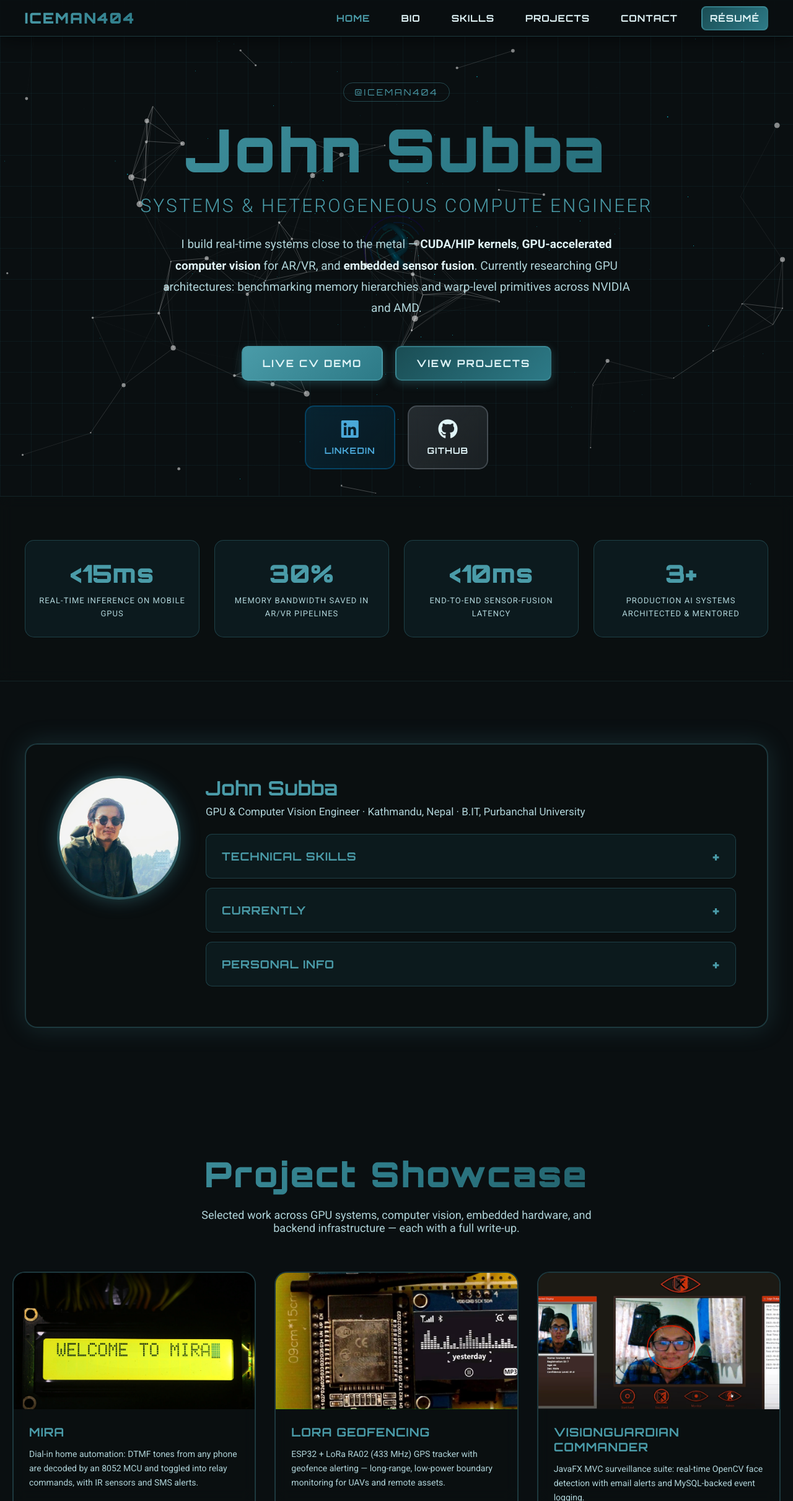
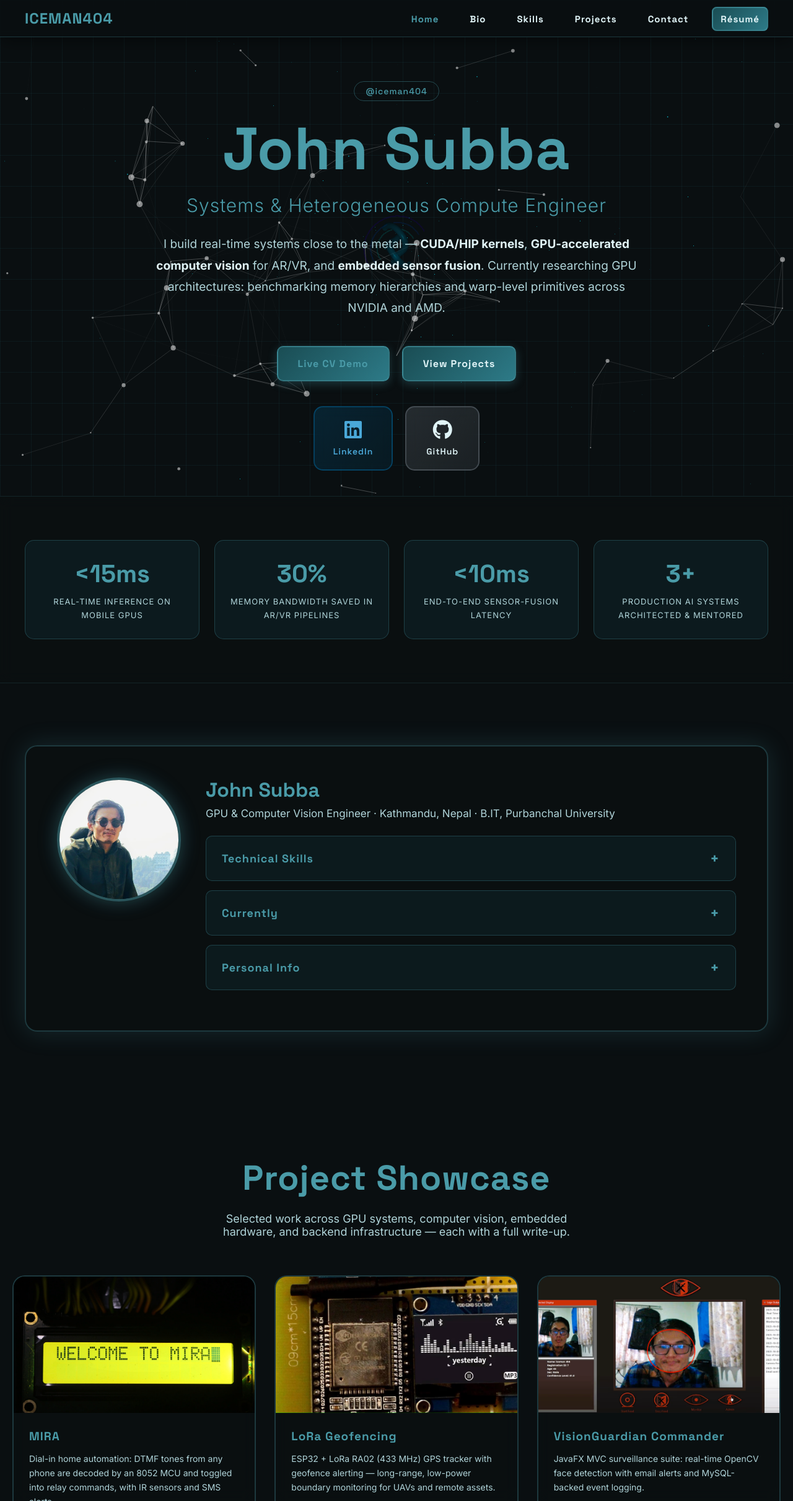
Before and after one commit to iceman404/Creative-Coder-Portfolio, a plain HTML site: page index.html in a window 1280 px wide. Shown: the top 2421 px of the page at 62% size. Drawn offline with nearby package versions, Linux system fonts and the light colour scheme; animation ran at ten frames a second.

Commit message:
Refined-dark typography: Space Grotesk/Inter/JetBrains Mono
Replace Orbitron + neon glow + gradient headlines + all-caps shouting
with a modern dev-tools type system:
- Headings/nav/buttons: Space Grotesk (solid teal, no glow)
- Body: Inter
- Tech chips: JetBrains Mono
- Micro-labels (badges, metric captions) keep uppercase; everything
  else sentence case with sane tracking
- Scope list-style shields on project-page navs
- font-weight 900 -> 700 (Space Grotesk has no 900)

```diff
--- a/index.html
+++ b/index.html
@@ -30,7 +30,7 @@
   <!-- Fonts & icons -->
   <link rel="preconnect" href="https://fonts.googleapis.com">
   <link rel="preconnect" href="https://fonts.gstatic.com" crossorigin>
-  <link href="https://fonts.googleapis.com/css2?family=Roboto:wght@300;400;700;900&family=Orbitron:wght@400;700;900&display=swap" rel="stylesheet">
+  <link href="https://fonts.googleapis.com/css2?family=Space+Grotesk:wght@500;600;700&family=Inter:wght@300;400;500;600;700&family=JetBrains+Mono:wght@400;600&display=swap" rel="stylesheet">
   <link rel="stylesheet" href="https://cdnjs.cloudflare.com/ajax/libs/font-awesome/6.4.2/css/all.min.css">
 
   <!-- Structured data -->
@@ -68,7 +68,7 @@
     }
 
     body {
-      font-family: 'Roboto', sans-serif;
+      font-family: 'Inter', sans-serif;
       background: #0a0f11;
       color: #e0f4f7;
       overflow-x: hidden;
@@ -113,14 +113,11 @@
     }
 
     nav .logo {
-      font-family: 'Orbitron', sans-serif;
+      font-family: 'Space Grotesk', 'Inter', sans-serif;
       font-size: 24px;
-      font-weight: 900;
-      background: linear-gradient(135deg, #4a9ba8, #2d7a87);
-      -webkit-background-clip: text;
-      -webkit-text-fill-color: transparent;
-      background-clip: text;
-      letter-spacing: 2px;
+      font-weight: 700;
+      color: #4a9ba8;
+      letter-spacing: 1px;
       text-decoration: none;
     }
 
@@ -136,8 +133,7 @@
       text-decoration: none;
       font-size: 15px;
       font-weight: 700;
-      font-family: 'Orbitron', sans-serif;
-      text-transform: uppercase;
+      font-family: 'Space Grotesk', 'Inter', sans-serif;
       letter-spacing: 1px;
       padding: 8px 12px;
       border-radius: 8px;
@@ -182,44 +178,32 @@
 
     .hero .handle-chip {
       display: inline-block;
-      font-family: 'Orbitron', sans-serif;
+      font-family: 'Space Grotesk', 'Inter', sans-serif;
       font-size: 14px;
-      letter-spacing: 3px;
+      letter-spacing: 1px;
       color: #4a9ba8;
       border: 1px solid rgba(74, 155, 168, 0.4);
       border-radius: 20px;
       padding: 6px 18px;
       margin-bottom: 22px;
-      text-transform: uppercase;
     }
 
     .hero h1 {
-      font-family: 'Orbitron', sans-serif;
+      font-family: 'Space Grotesk', 'Inter', sans-serif;
       font-size: clamp(40px, 8vw, 96px);
-      font-weight: 900;
-      background: linear-gradient(135deg, #4a9ba8, #2d7a87, #1a4d54, #4a9ba8);
-      background-size: 300% 300%;
-      -webkit-background-clip: text;
-      -webkit-text-fill-color: transparent;
-      background-clip: text;
-      animation: gradientShift 8s ease infinite;
+      font-weight: 700;
+      color: #4a9ba8;
       margin-bottom: 18px;
-      letter-spacing: 4px;
+      letter-spacing: 1px;
       line-height: 1.15;
-    }
-
-    @keyframes gradientShift {
-      0%, 100% { background-position: 0% 50%; }
-      50% { background-position: 100% 50%; }
     }
 
     .hero .subtitle {
       font-size: clamp(18px, 2.5vw, 30px);
       color: #4a9ba8;
       font-weight: 300;
-      letter-spacing: 3px;
+      letter-spacing: 1px;
       margin-bottom: 28px;
-      text-transform: uppercase;
     }
 
     .hero .tagline {
@@ -247,13 +231,12 @@
       color: #e0f4f7;
       font-size: 16px;
       font-weight: 700;
-      font-family: 'Orbitron', sans-serif;
+      font-family: 'Space Grotesk', 'Inter', sans-serif;
       cursor: pointer;
       transition: all 0.3s ease;
       border-radius: 10px;
       box-shadow: 0 4px 15px rgba(74, 155, 168, 0.3);
-      text-transform: uppercase;
-      letter-spacing: 2px;
+      letter-spacing: 1px;
       text-decoration: none;
       display: inline-block;
     }
@@ -266,7 +249,7 @@
     }
 
     .hero-btn.primary {
-      background: linear-gradient(135deg, #4a9ba8, #2d7a87);
+      color: #4a9ba8;
     }
 
     .hero-btn.primary:hover {
@@ -304,10 +287,9 @@
     }
 
     .social-card span {
-      font-family: 'Orbitron', sans-serif;
+      font-family: 'Space Grotesk', 'Inter', sans-serif;
       font-size: 14px;
       font-weight: 600;
-      text-transform: uppercase;
       letter-spacing: 1px;
     }
 
@@ -375,9 +357,9 @@
     }
 
     .metric-number {
-      font-family: 'Orbitron', sans-serif;
+      font-family: 'Space Grotesk', 'Inter', sans-serif;
       font-size: clamp(26px, 3.2vw, 40px);
-      font-weight: 900;
+      font-weight: 700;
       color: #4a9ba8;
       display: block;
       margin-bottom: 8px;
@@ -422,7 +404,7 @@
     }
 
     .profile-info h2 {
-      font-family: 'Orbitron', sans-serif;
+      font-family: 'Space Grotesk', 'Inter', sans-serif;
       font-size: 32px;
       color: #4a9ba8;
       margin-bottom: 8px;
@@ -457,7 +439,7 @@
       width: 100%;
       background: transparent;
       border: none;
-      font-family: 'Orbitron', sans-serif;
+      font-family: 'Space Grotesk', 'Inter', sans-serif;
       font-size: 18px;
       color: #4a9ba8;
       padding: 20px 25px;
@@ -466,7 +448,6 @@
       display: flex;
       justify-content: space-between;
       align-items: center;
-      text-transform: uppercase;
       letter-spacing: 1px;
       color: #4a9ba8;
     }
@@ -522,15 +503,12 @@
     }
 
     .projects-header h2 {
-      font-family: 'Orbitron', sans-serif;
+      font-family: 'Space Grotesk', 'Inter', sans-serif;
       font-size: clamp(32px, 5vw, 56px);
-      font-weight: 900;
-      background: linear-gradient(135deg, #4a9ba8, #2d7a87, #1a4d54);
-      -webkit-background-clip: text;
-      -webkit-text-fill-color: transparent;
-      background-clip: text;
+      font-weight: 700;
+      color: #4a9ba8;
       margin-bottom: 20px;
-      letter-spacing: 3px;
+      letter-spacing: 1px;
     }
 
     .projects-header p {
@@ -591,12 +569,11 @@
     }
 
     .project-title {
-      font-family: 'Orbitron', sans-serif;
+      font-family: 'Space Grotesk', 'Inter', sans-serif;
       font-size: 19px;
       color: #4a9ba8;
       margin-bottom: 12px;
       font-weight: 700;
-      text-transform: uppercase;
       letter-spacing: 1px;
     }
 
@@ -630,11 +607,10 @@
       color: #e0f4f7;
       font-size: 13px;
       font-weight: 700;
-      font-family: 'Orbitron', sans-serif;
+      font-family: 'Space Grotesk', 'Inter', sans-serif;
       cursor: pointer;
       transition: all 0.3s ease;
       border-radius: 8px;
-      text-transform: uppercase;
       letter-spacing: 1px;
       text-decoration: none;
       text-align: center;
@@ -757,7 +733,7 @@
     .copyright {
       color: #b0d4d9;
       font-size: 14px;
-      font-family: 'Roboto', sans-serif;
+      font-family: 'Inter', sans-serif;
     }
 
     /* Scroll to Top Button */
@@ -897,7 +873,7 @@
     @media (max-width: 375px) {
       .hero h1 {
         font-size: 34px;
-        letter-spacing: 2px;
+        letter-spacing: 1px;
       }
 
       .hero .subtitle {
```
Also changed, not shown: 404.html (+12 -25 lines), bio.html (+16 -27 lines), contacts.html (+16 -27 lines), project-html-files/advanced_redis_clone.html (+10 -15 lines), project-html-files/face_counter_system.html (+10 -15 lines), project-html-files/facemood_music_player.html (+10 -15 lines), project-html-files/fine_tuning_resnet50.html (+10 -15 lines), project-html-files/lora_geofencing.html (+10 -15 lines), project-html-files/mira.html (+10 -15 lines), project-html-files/open_hardware_drone.html (+10 -15 lines), project-html-files/vision_guardian_commander.html (+10 -15 lines), skills.html (+11 -18 lines).
